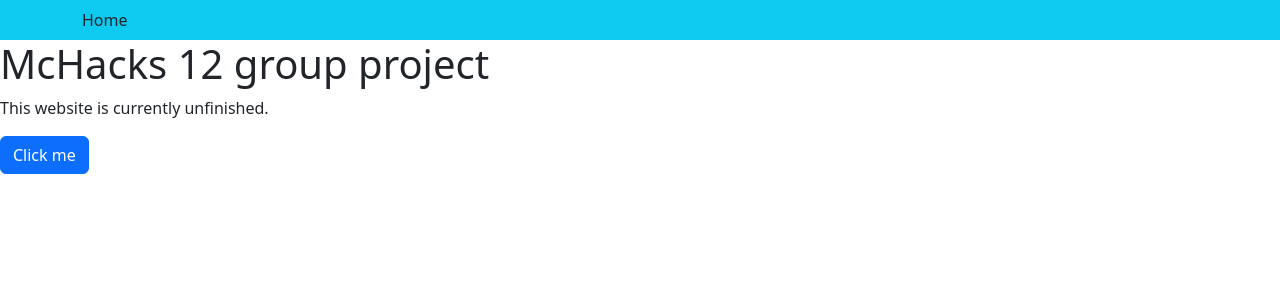
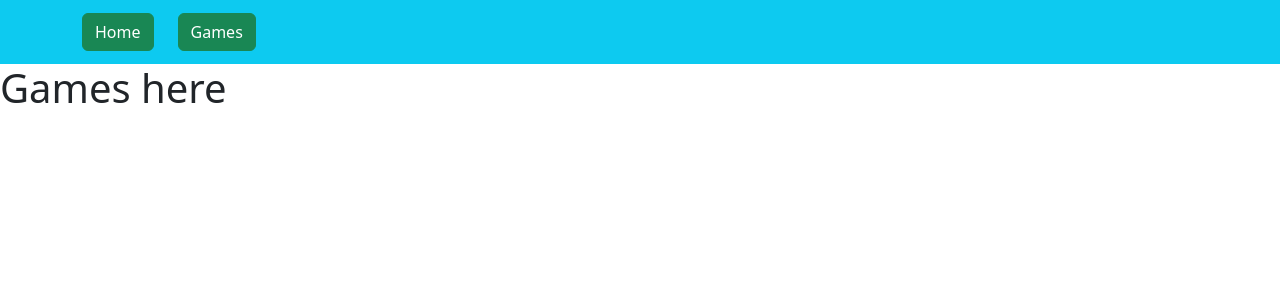
Before and after one commit to JTP001/mchacks12, a React (Create React App) app in the folder hack-app/: page /games in a window 1280 px wide. Shown: the top 300 px of the page. Built offline with nearby package versions, Linux system fonts and the light colour scheme.

Commit message:
Added multiple pages with Route/Link

```diff
--- a/hack-app/package.json
+++ b/hack-app/package.json
@@ -9,6 +9,7 @@
     "react": "^19.0.0",
     "react-bootstrap": "^2.10.8",
     "react-dom": "^19.0.0",
+    "react-router-dom": "^7.1.3",
     "react-scripts": "5.0.1"
   },
   "scripts": {
--- a/hack-app/src/App.js
+++ b/hack-app/src/App.js
@@ -1,20 +1,15 @@
 import logo from './logo.svg';
 import './App.css';
 import { Fragment } from 'react';
-import { Button, Navbar, Nav, Container } from 'react-bootstrap'
 import MyNavbar from './components/MyNavbar';
+import Main from './components/Main';
 import '../node_modules/bootstrap/dist/css/bootstrap.min.css';
 
 function App() {
   return (
     <Fragment>
       <MyNavbar />
-      <h1>
-        McHacks 12 group project
-      </h1>
-
-      <p>This website is currently unfinished.</p>
-      <Button as="a" variant="primary">Click me</Button>
+      <Main />
     </Fragment>
   );
 }
--- /dev/null
+++ b/hack-app/src/components/Games.js
@@ -0,0 +1,12 @@
+import React from "react";
+import { Fragment } from "react";
+
+function Games() {
+    return (
+        <Fragment>
+            <h1>Games here</h1>
+        </Fragment>
+    );
+}
+
+export default Games;
--- /dev/null
+++ b/hack-app/src/components/Home.js
@@ -0,0 +1,16 @@
+import React from "react";
+import { Fragment, Button } from "react";
+
+function Home() {
+    return (
+        <Fragment>
+            <h1>
+                McHacks 12 group project
+            </h1>
+
+            <p>This website is currently unfinished.</p>
+        </Fragment>
+    );
+}
+
+export default Home;
--- /dev/null
+++ b/hack-app/src/components/Main.js
@@ -0,0 +1,17 @@
+import { Routes, Route} from 'react-router-dom';
+import { Fragment } from 'react';
+import Home from './Home';
+import Games from './Games';
+
+function Main() {
+    return (
+        <Fragment>
+            <Routes>
+                <Route path='/' element={<Home />} />
+                <Route path='/games' element={<Games />} />
+            </Routes>
+        </Fragment>
+    );
+}
+
+export default Main;
--- a/hack-app/src/components/MyNavbar.js
+++ b/hack-app/src/components/MyNavbar.js
@@ -1,4 +1,5 @@
-import { Button, Navbar, Nav, Container } from 'react-bootstrap'
+import { Button, Navbar, Container, Row, Col } from 'react-bootstrap'
+import { Link } from 'react-router-dom';
 
 function MyNavbar() {
     return (
@@ -6,10 +7,14 @@
         <Container>
           <Navbar.Toggle aria-controls="basic-navbar-nav" />
           <Navbar.Collapse id="basic-navbar-nav">
-            <Nav.Link href="">Home</Nav.Link>
+            <Row>
+              <Col><Link to="/"><Button variant="success">Home</Button></Link></Col>
+              <Col><Link to="/games"><Button variant="success">Games</Button></Link></Col>
+            </Row>
           </Navbar.Collapse>
+          <br/>
+          <br/>
         </Container>
-
       </Navbar>
     );
 }
--- a/hack-app/src/index.js
+++ b/hack-app/src/index.js
@@ -3,11 +3,14 @@
 import './index.css';
 import App from './App';
 import reportWebVitals from './reportWebVitals';
+import { BrowserRouter } from 'react-router-dom';
 
 const root = ReactDOM.createRoot(document.getElementById('root'));
 root.render(
   <React.StrictMode>
-    <App />
+    <BrowserRouter>
+      <App />
+    </BrowserRouter>
   </React.StrictMode>
 );
 
```
Also changed, not shown: 1 other file (tests, documents, lock files or other folders).
